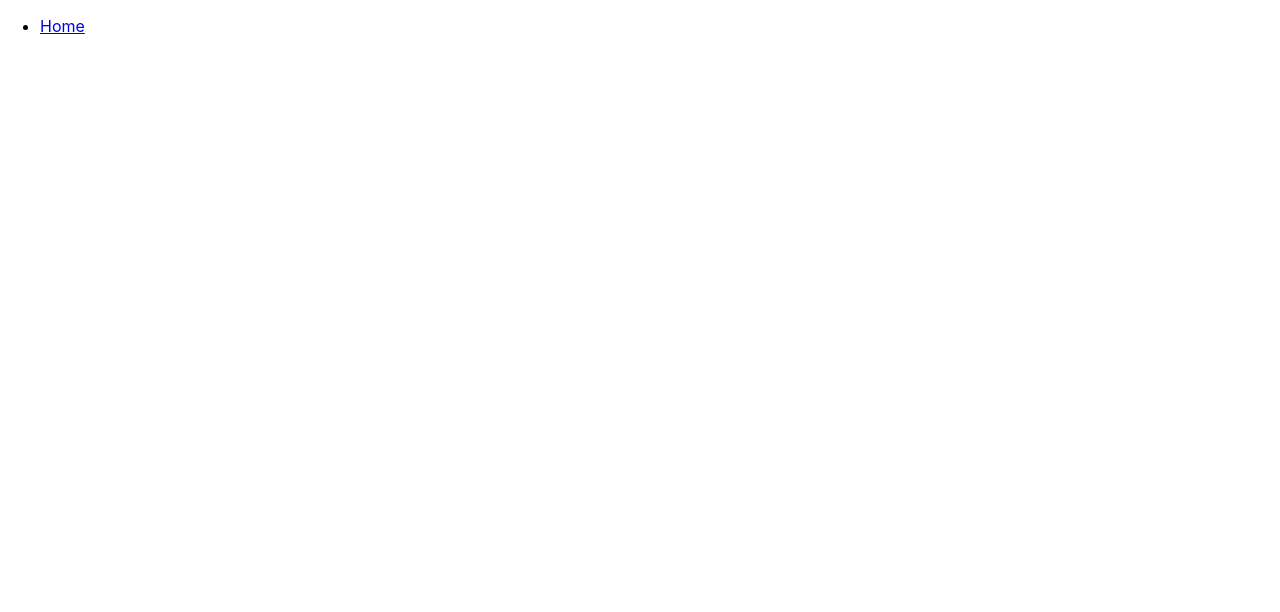
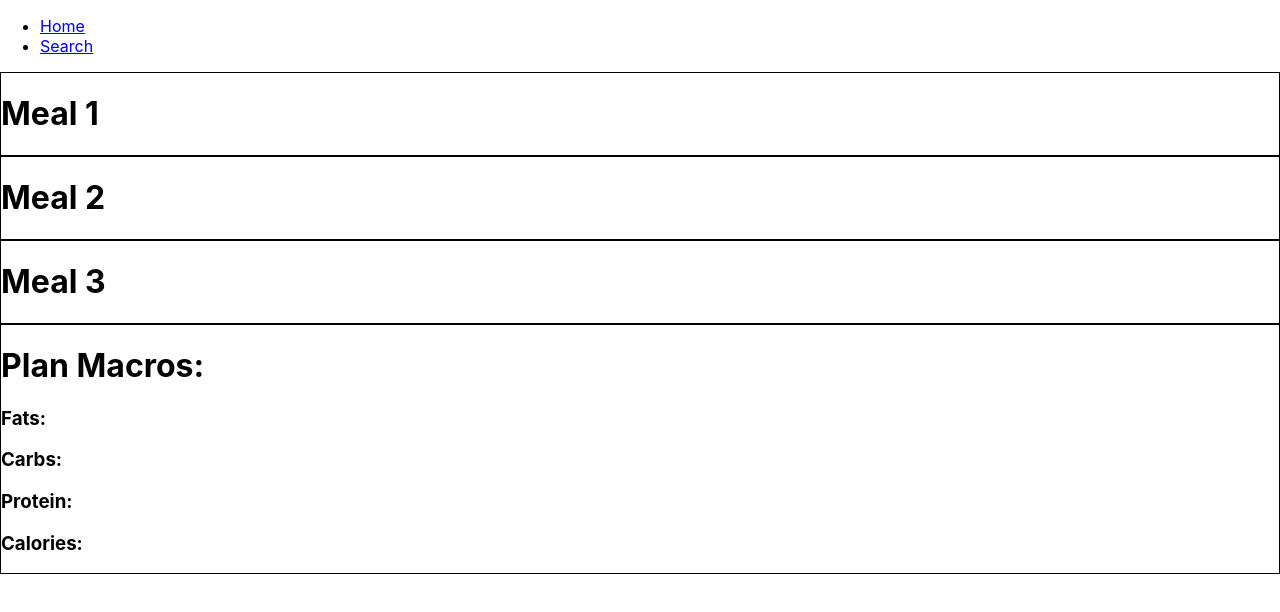
Before and after one commit to cwdbutler/mealstack-frontend, a React (Create React App) app: page /search in a window 1280 px wide. Before the commit this address had no page. Shown: the top 612 px of the page. Built offline with nearby package versions, Linux system fonts and the light colour scheme.

Commit message:
adding search route

```diff
--- a/src/App.js
+++ b/src/App.js
@@ -1,5 +1,6 @@
 import { BrowserRouter as Router, Routes, Route, Link } from 'react-router-dom';
 import Home from './Home';
+import Search from './Search';
 
 export default function App() {
   return (
@@ -10,10 +11,14 @@ export default function App() {
             <li>
               <Link to="/home">Home</Link>
             </li>
+            <li>
+              <Link to="/search">Search</Link>
+            </li>
           </ul>
         </nav>
         <Routes>
           <Route path="/home" exact element={<Home />} />
+          <Route path="/search" exact element={<Search />} />
         </Routes>
       </div>
     </Router>
--- /dev/null
+++ b/src/Search.css
@@ -0,0 +1,11 @@
+.Search {
+
+}
+
+.mealBox {
+  border: 1px solid black;
+}
+
+.macrosContainer {
+  border: 1px solid black;
+}
--- /dev/null
+++ b/src/Search.js
@@ -0,0 +1,29 @@
+import './Search.css';
+
+function Search() {
+
+  return (
+    <div className="Search">
+      <div className="planContainer">
+        <div className="mealBox">
+          <h1>Meal 1</h1>
+        </div>
+        <div className="mealBox">
+        <h1>Meal 2</h1>
+        </div>
+        <div className="mealBox">
+        <h1>Meal 3</h1>
+        </div>
+        <div className="macrosContainer">
+          <h1>Plan Macros:</h1>
+          <h3>Fats:</h3>
+          <h3>Carbs:</h3>
+          <h3>Protein:</h3>
+          <h3>Calories:</h3>
+        </div>
+      </div>
+    </div>
+  );
+}
+
+export default Search;
```
Also changed, not shown: Plan.js (added, +11 -0 lines).
